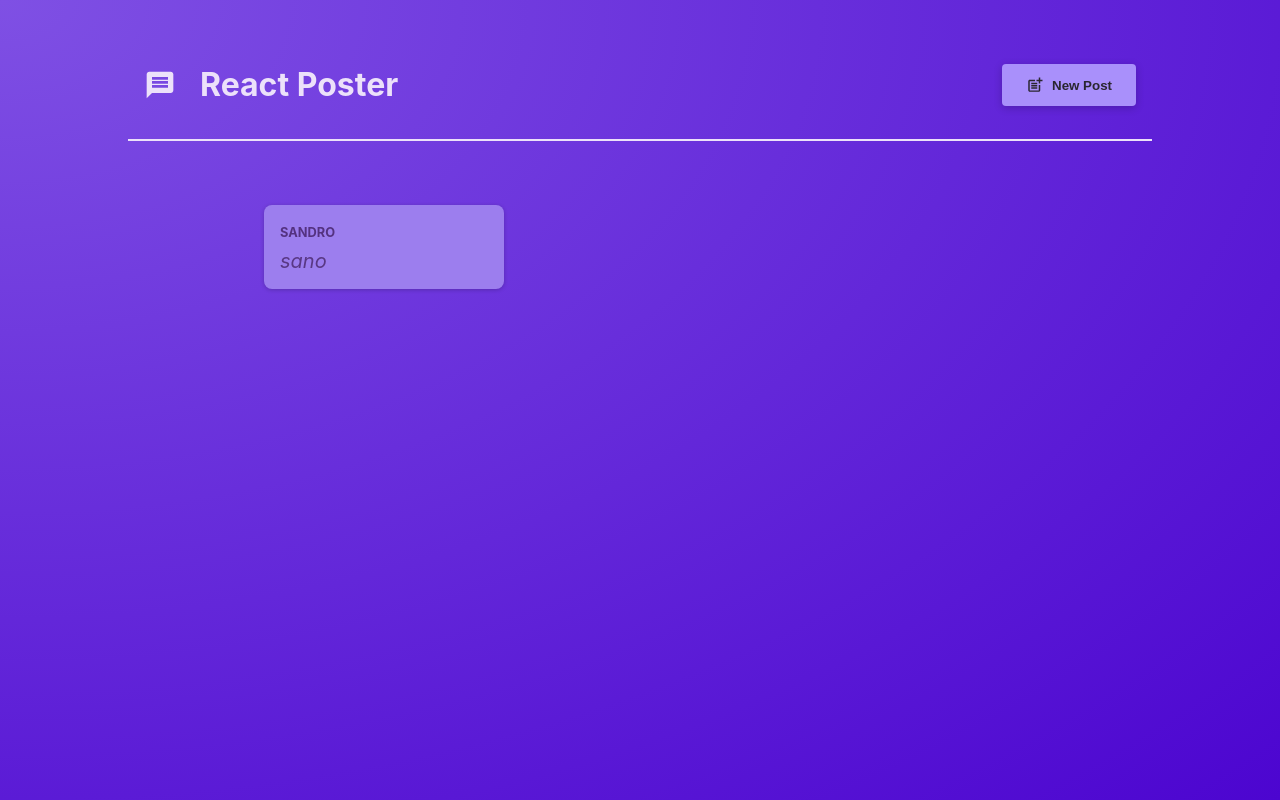
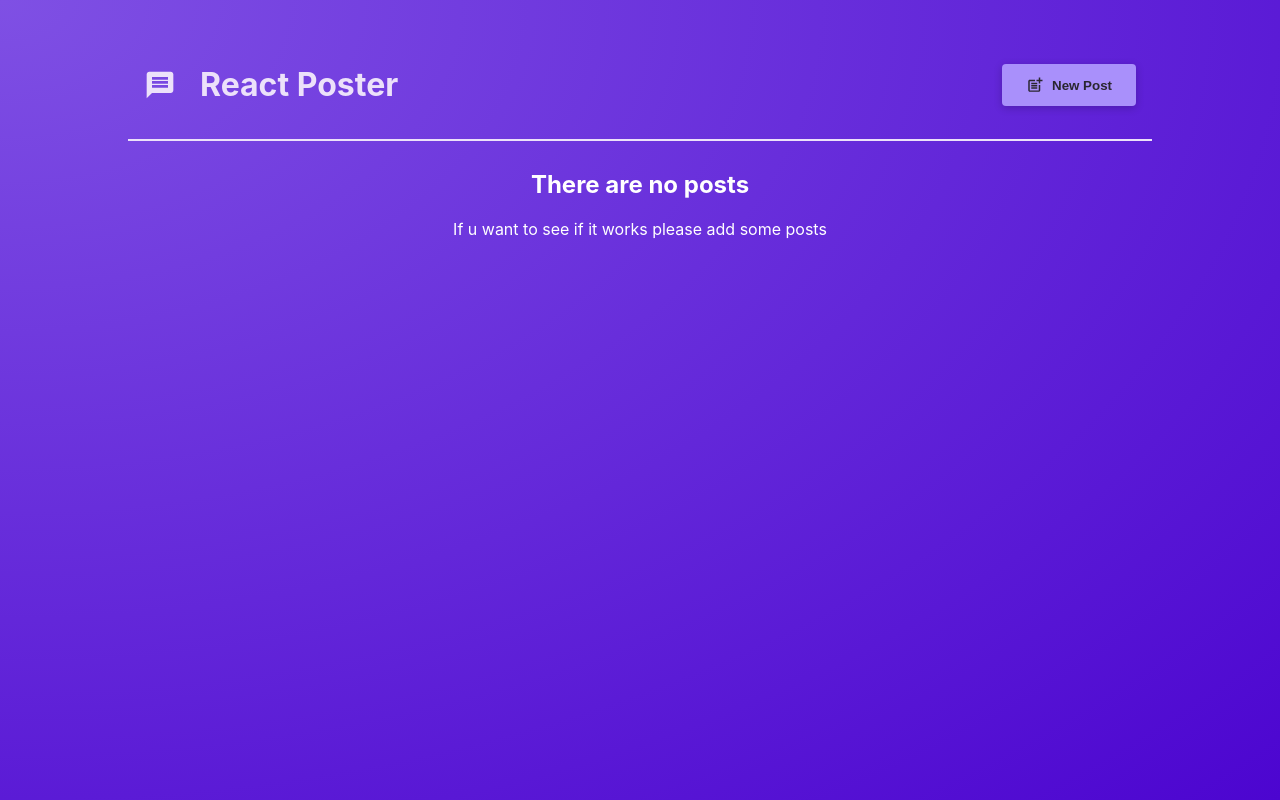
Before and after one commit to sandro136190/react-crash-course, a React (Vite) app: page / in a window 1280 px wide. Built offline with nearby package versions, Linux system fonts and the light colour scheme.

Commit message:
Outputting List Data

```diff
--- a/src/components/PostsList.jsx
+++ b/src/components/PostsList.jsx
@@ -5,7 +5,7 @@ import NewPost from "./NewPost";
 import Modal from "./Modal";
 
 const PostsList = ({ isPosting, onStopPosting }) => {
-  const [post, setPost] = useState([]);
+  const [posts, setPost] = useState([]);
 
   function addPostHandler(postData) {
     setPost((existingPosts) => [postData, ...existingPosts]);
@@ -17,10 +17,19 @@ const PostsList = ({ isPosting, onStopPosting }) => {
           <NewPost onCancel={onStopPosting} onAddPost={addPostHandler} />
         </Modal>
       )}
-
-      <ul className={classes.posts}>
-        <Post author="Sandro" body="sano" />
-      </ul>
+      {posts.length > 0 && (
+        <ul className={classes.posts}>
+          {posts.map((post) => (
+            <Post key={post.body} author={post.author} body={post.body} />
+          ))}
+        </ul>
+      )}
+      {posts.length === 0 && (
+        <div style={{ textAlign: "center", color: "white" }}>
+          <h2>There are no posts</h2>
+          <p>If u want to see if it works please add some posts</p>
+        </div>
+      )}
     </>
   );
 };
```
